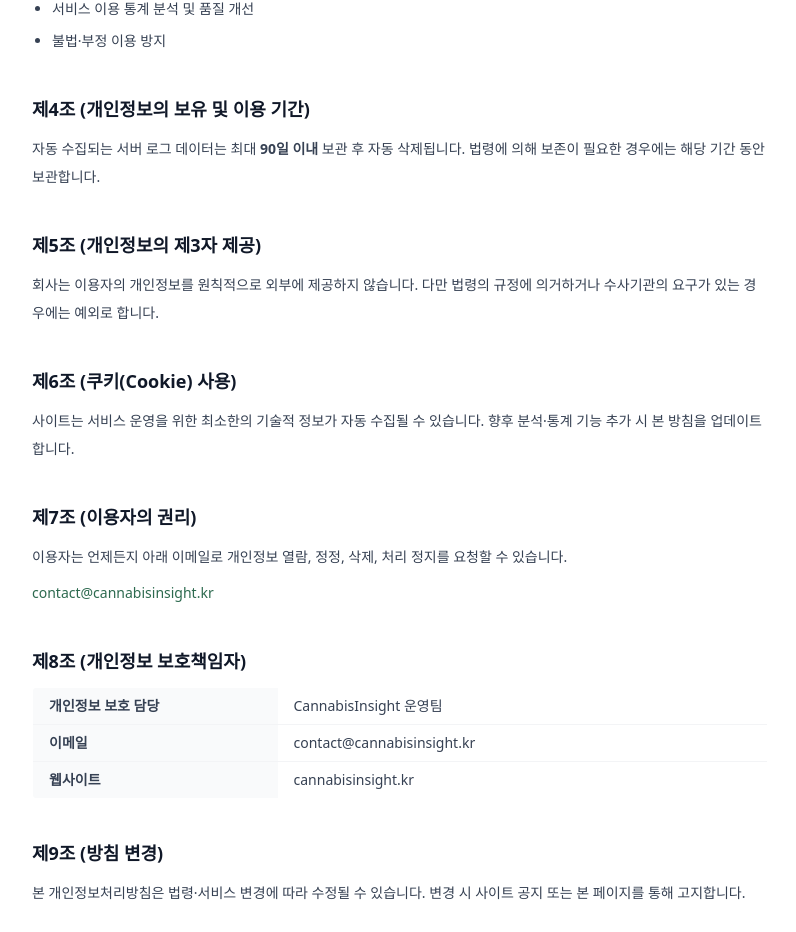
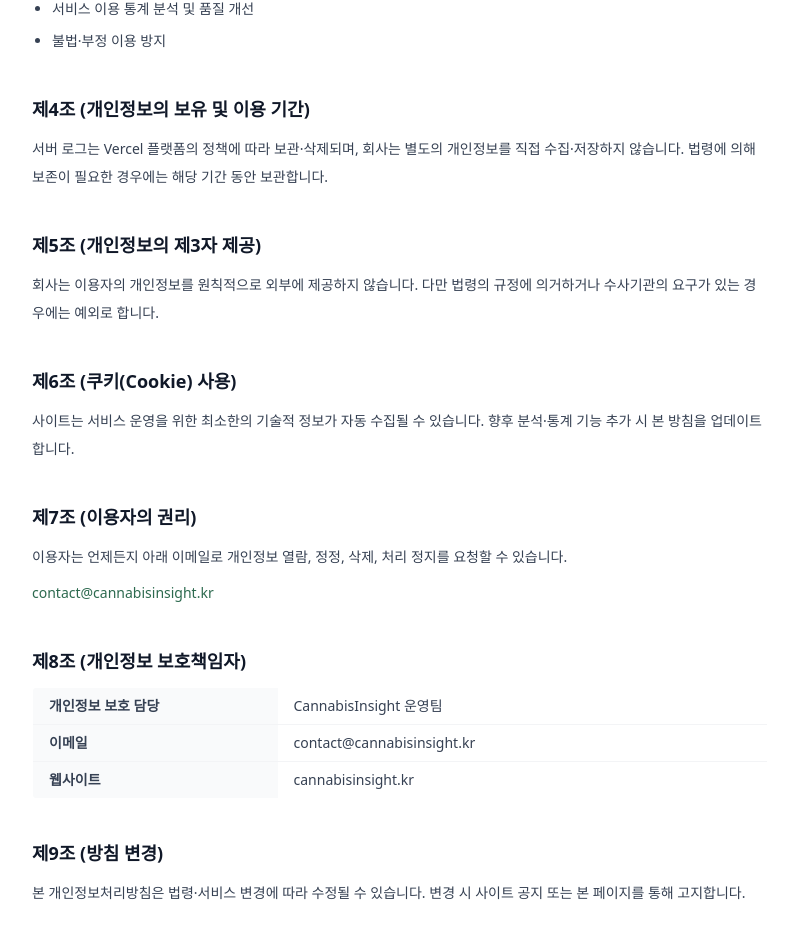
Before and after one commit to woohyeon940711-coder/my-site, a Next.js app: page /privacy in a window 1280 px wide. Shown: the part 880-1812 px from the top of the page, without its empty margins (240-1036 px from the left). Built offline with nearby package versions, Linux system fonts and the light colour scheme.

Commit message:
fix: 제4조 보관기간 문구 현실화 - Vercel 정책 기준으로 수정

```diff
--- a/app/privacy/page.tsx
+++ b/app/privacy/page.tsx
@@ -51,7 +51,7 @@
         <section>
           <h2 className="text-lg font-black text-gray-900 mb-3">제4조 (개인정보의 보유 및 이용 기간)</h2>
           <p>
-            자동 수집되는 서버 로그 데이터는 최대 <strong>90일 이내</strong> 보관 후 자동 삭제됩니다.
+            서버 로그는 Vercel 플랫폼의 정책에 따라 보관·삭제되며, 회사는 별도의 개인정보를 직접 수집·저장하지 않습니다.
             법령에 의해 보존이 필요한 경우에는 해당 기간 동안 보관합니다.
           </p>
         </section>
```
